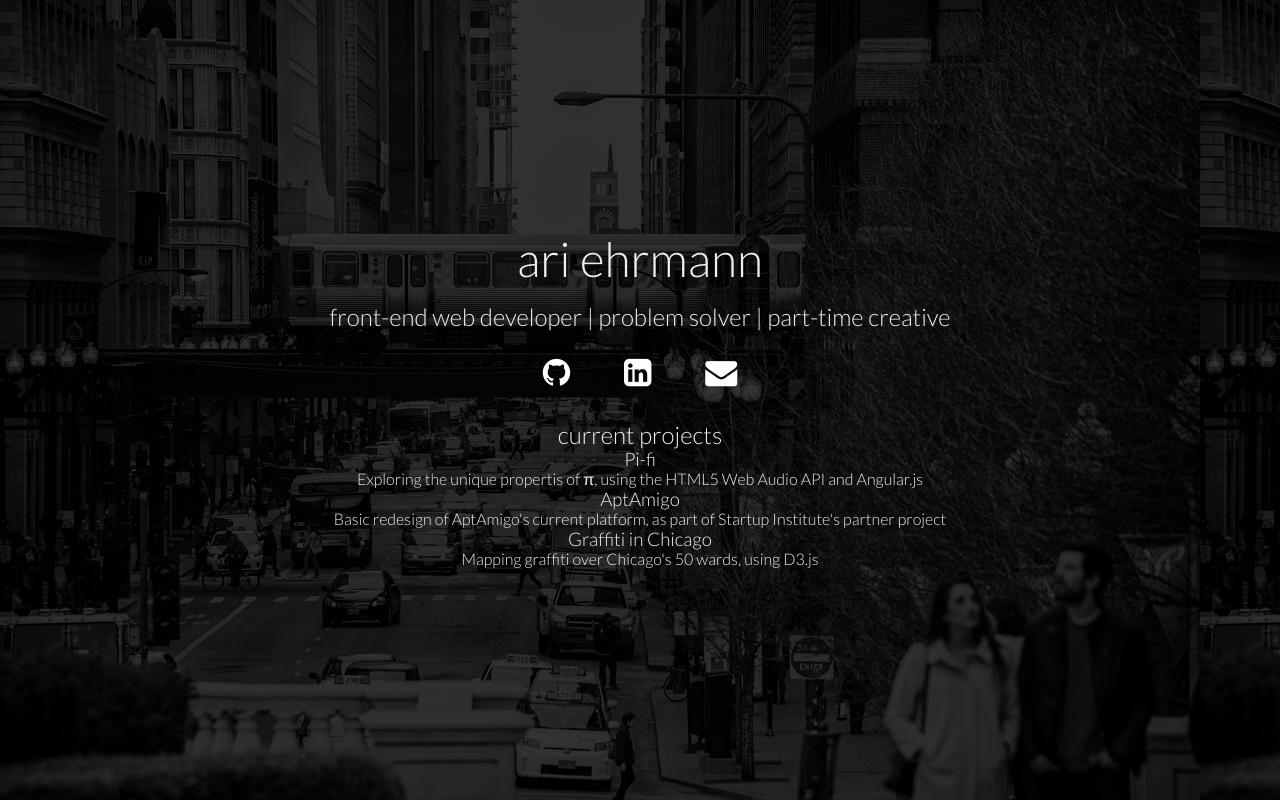
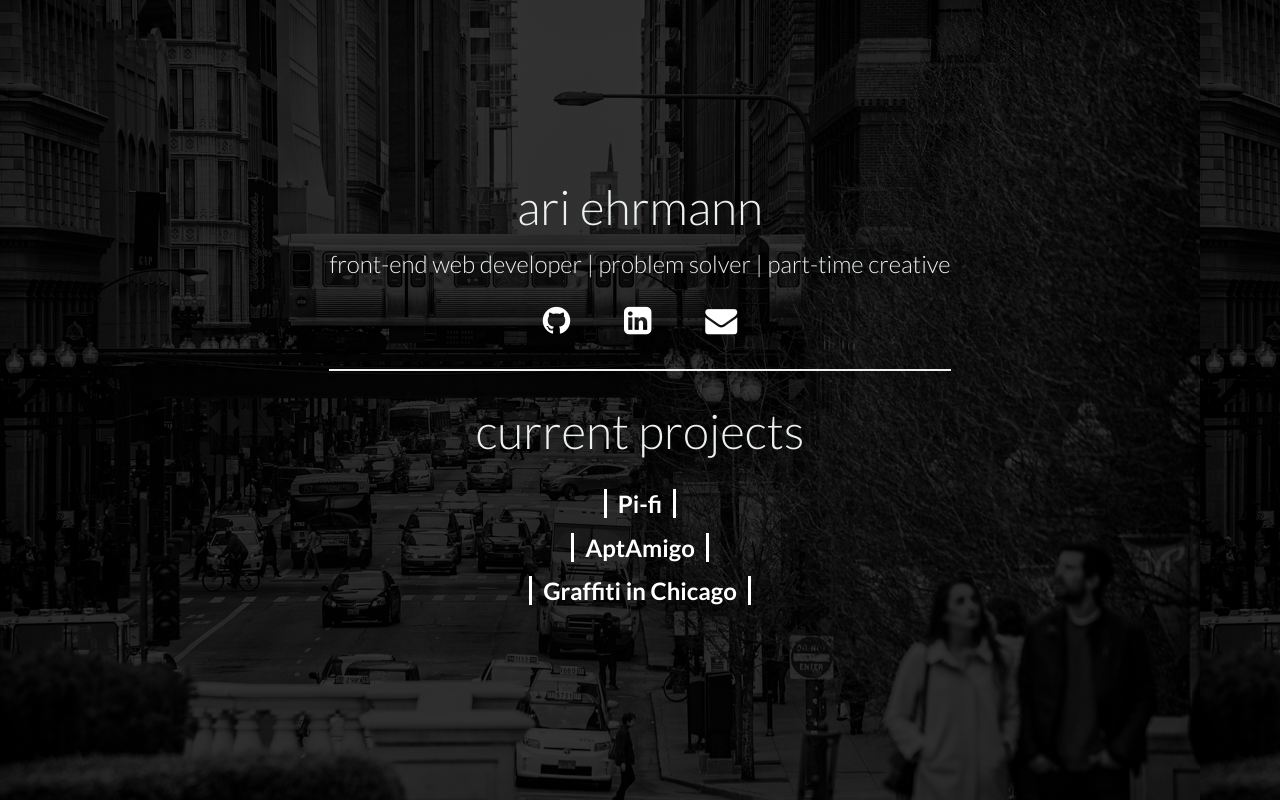
Before and after one commit to aehrmann/aehrmann.github.io, a plain HTML site: page index.html in a window 1280 px wide. Drawn offline with nearby package versions, Linux system fonts and the light colour scheme.

Commit message:
Finish initial basic styling
* No links to projects yet

```diff
--- a/assets/css/main.css
+++ b/assets/css/main.css
@@ -26,7 +26,6 @@ main {
   flex-direction: column;
   justify-content: center;
   align-items: center;
-  text-align: center;
 }
 
 h1, h2, h3, p {
@@ -34,8 +33,14 @@ h1, h2, h3, p {
   margin: 0;
 }
 
+
+/* Information ======================================== */
+
 .info {
   margin-bottom: 2rem;
+  border-bottom: 2px solid;
+  padding-bottom: 2rem;
+  text-align: center;
 }
 
 .info h1 {
@@ -60,3 +65,49 @@ h1, h2, h3, p {
 .info a {
   color: #fff;
 }
+
+
+/* Projects ======================================== */
+
+.projects {
+  width: 80%;
+}
+
+.project-listing {
+  text-align: center;
+}
+
+.projects h2 {
+  font-size: 3rem;
+  margin-bottom: 2rem;
+  text-align: center;
+}
+.project h3 {
+  color: #fff;
+  margin-bottom: 1rem;
+}
+
+.projects a {
+  color: #fff;
+  font-weight: bold;
+  font-size: 1.5rem;
+  text-decoration: none;
+  padding: 0 0.7rem;
+  border-left: 3px solid;
+  border-right: 3px solid;
+  transition: all 300ms;
+}
+
+.project a:hover {
+  padding-right: 20%;
+  padding-left: 20%;
+}
+
+.project p {
+  font-size: 1.2rem;
+  line-height: 1.5;
+  width: 90%;
+  margin: 0 auto;
+  text-align: center;
+  margin-bottom: 1.5rem;
+}
--- a/assets/js/main.js
+++ b/assets/js/main.js
@@ -1,5 +1,10 @@
 ;(function($) {
   $(document).ready(function() {
-    console.log('document ready');
+    $('.project p').hide();
+
+    $('.project h3').on('click', function() {
+      $('.project p').slideUp(300);
+      $(this).next().slideDown(300);
+    });
   });
 })(jQuery);
--- a/index.html
+++ b/index.html
@@ -3,7 +3,7 @@
   <head>
     <title>Ari Ehrmann</title>
     <meta charset="UTF-8">
-    <meta name="viewport" content="width=device-width, user-scalable=no, initial-scale=1.0, maximum-scale=1.0, minimum-scale=1.0">
+    <meta name="viewport" content="width=device-width, initial-scale=1.0, maximum-scale=1.0, minimum-scale=1.0">
 
     <link href='https://fonts.googleapis.com/css?family=Lato:400,100,300,700,900' rel='stylesheet' type='text/css'>
     <link rel="stylesheet" href="https://cdnjs.cloudflare.com/ajax/libs/normalize/4.0.0/normalize.css">
@@ -27,21 +27,23 @@
       <section class="projects">
         <h2>current projects</h2>
 
+        <section class="project-listing">
           <section class="project pi-fi">
-          <h3>Pi-fi</h3>
+            <h3><a href="#">Pi-fi</a></h3>
             <p>Exploring the unique propertis of &pi;, using the HTML5 Web Audio API
               and Angular.js</p>
           </section>
 
           <section class="project aptamigo">
-          <h3>AptAmigo</h3>
+            <h3><a href="#">AptAmigo</a></h3>
             <p>Basic redesign of AptAmigo's current platform, as part of Startup
               Institute's partner project</p>
           </section>
 
           <section class="project graffiti">
-          <h3>Graffiti in Chicago</h3>
+            <h3><a href="#">Graffiti in Chicago</a></h3>
             <p>Mapping graffiti over Chicago's 50 wards, using D3.js</p>
+          </section>
         </section>
       </section>
 
```
Lines whose indentation alone changed are shown as unchanged.
